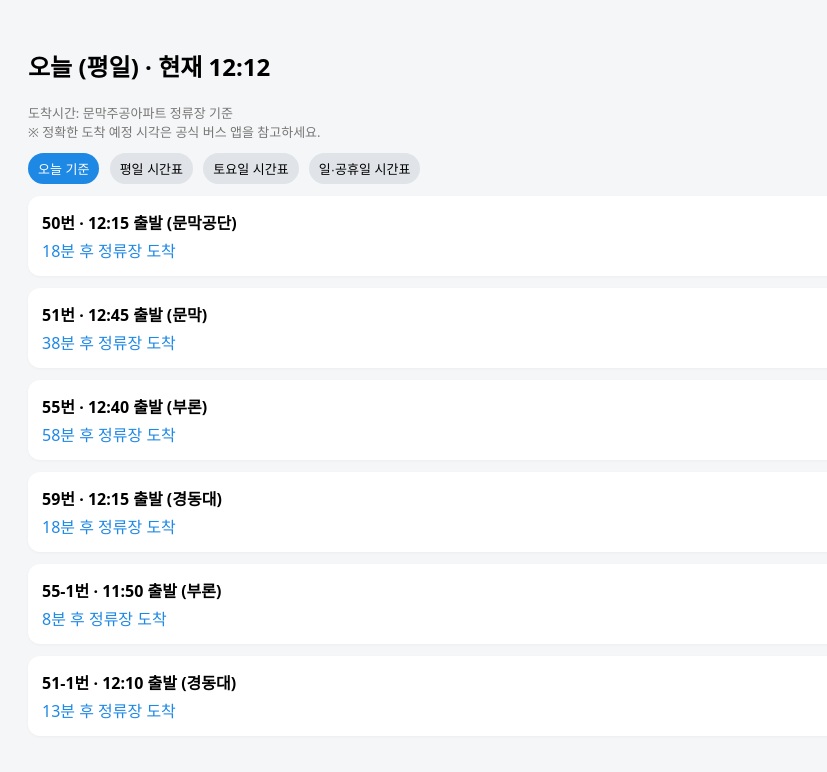
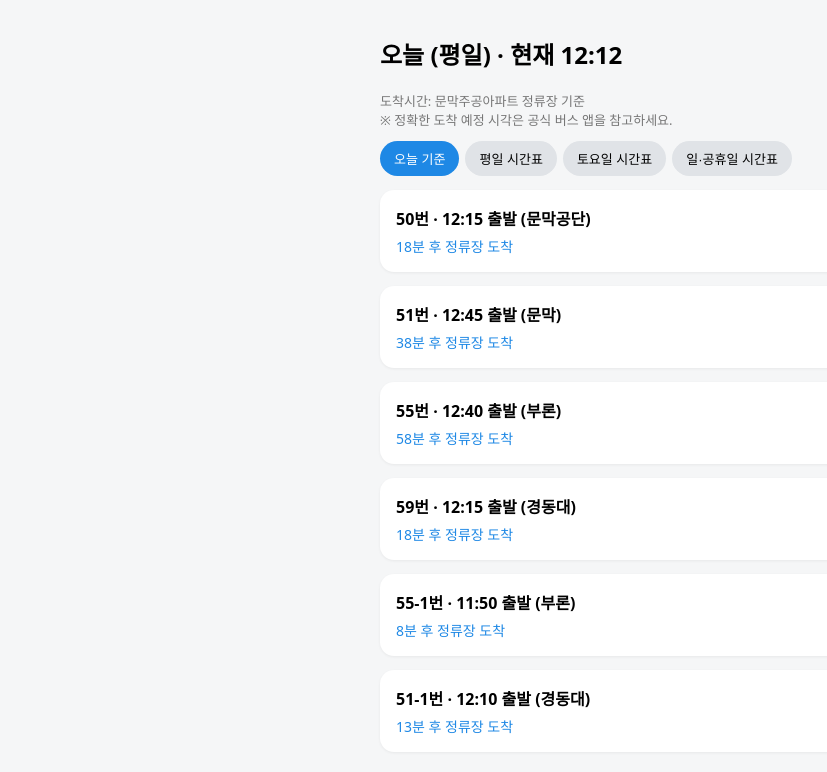
Before and after one commit to 2002alskdj/my_bus, a plain HTML site: page index.html in a window 1280 px wide. Shown: the whole page, without its empty margins (0-827 px from the left). Drawn offline with Linux system fonts and the light colour scheme.

Commit message:
Update index.html

```diff
--- a/index.html
+++ b/index.html
@@ -7,23 +7,32 @@
 body {
   font-family: system-ui, -apple-system, BlinkMacSystemFont, "Segoe UI", sans-serif;
   background: #f5f6f7;
-  padding: 20px;
+  padding: 16px;
+  max-width: 520px;   /* 가운데 정렬, 너무 넓지 않게 */
+  margin: 0 auto;
+  font-size: 16px;    /* 기본 글자 크기 ↑ */
 }
+
 .bus {
   background: #ffffff;
-  padding: 14px;
-  border-radius: 12px;
-  margin-bottom: 12px;
-  box-shadow: 0 1px 3px rgba(0,0,0,0.04);
+  padding: 16px;      /* 카드 안 여백 ↑ */
+  border-radius: 14px;
+  margin-bottom: 14px;
+  box-shadow: 0 1px 3px rgba(0,0,0,0.06);
 }
+
 .time {
   font-weight: bold;
   cursor: pointer;
+  font-size: 16px;    /* 버스 제목 글자 ↑ */
 }
+
 .soon {
   color: #1e88e5;
-  margin-top: 4px;
+  margin-top: 6px;
+  font-size: 14px;
 }
+
 .detail {
   display: none;
   margin-top: 8px;
@@ -34,12 +43,15 @@ body {
 
 /* 요일 토글 버튼 */
 .day-toggle {
-  margin-bottom: 12px;
+  margin-bottom: 14px;
+  display: flex;
+  flex-wrap: wrap;
+  gap: 6px;
 }
+
 .day-toggle button {
   border: none;
-  padding: 6px 10px;
-  margin-right: 6px;
+  padding: 8px 14px;  /* 터치 영역 ↑ */
   border-radius: 999px;
   background: #e0e3e7;
   cursor: pointer;
@@ -50,19 +62,17 @@ body {
   color: #fff;
 }
 
-/* <= 480px 화면에서만 적용 */
+/* 작은 화면 전용 추가 튜닝 */
 @media (max-width: 480px) {
   body {
     padding: 12px;
-    font-size: 15px;
-  }
-  .bus {
-    padding: 14px;
+    font-size: 16px;
   }
   h2#today {
     font-size: 18px;
   }
 }
+
 </style>
 </head>
 
```
